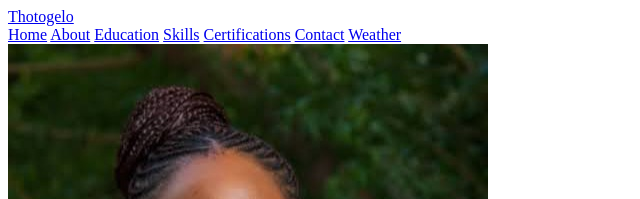
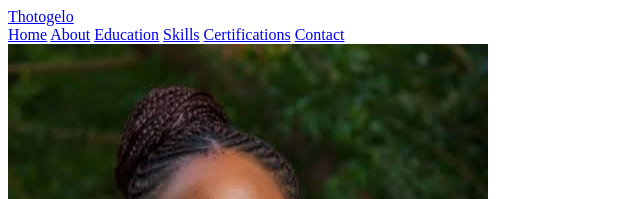
Before and after one commit to thotogelomankwe99/portfolioProject, a plain HTML site: page index.html in a window 1280 px wide. Shown: the top 199 px of the page, 0-640 px from the left. Drawn offline with Linux system fonts and the light colour scheme.

Commit message:
commented out weather tab in index file

```diff
--- a/index.html
+++ b/index.html
@@ -16,7 +16,7 @@
             <a href="skills.html">Skills</a>
             <a href="certifications.html">Certifications</a>
             <a href="contact.html">Contact</a>
-            <a href="weather.html">Weather</a>
+            <!--<a href="weather.html">Weather</a>-->
         </nav>
     </header>
     <section class="home-page">
```
